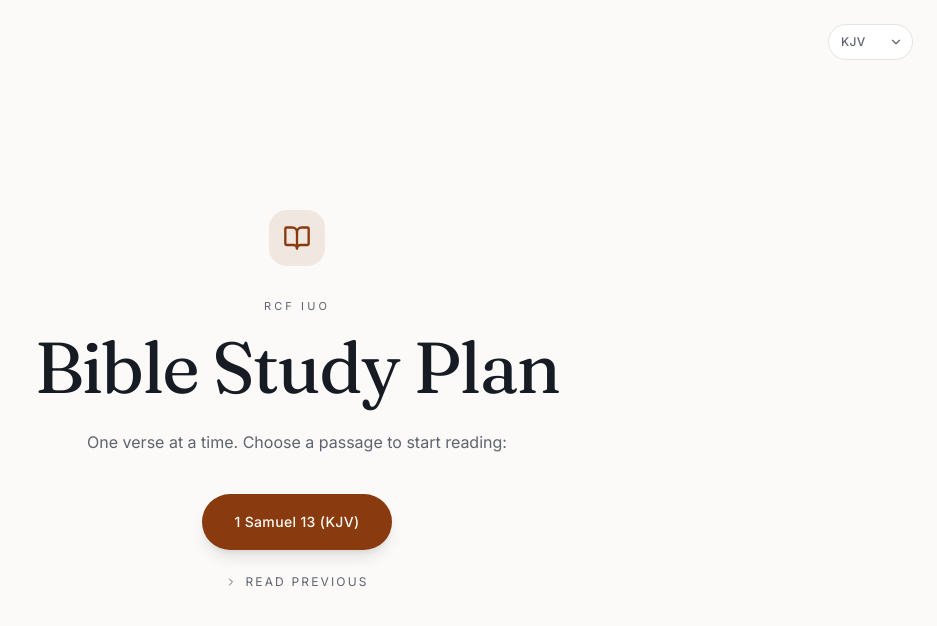
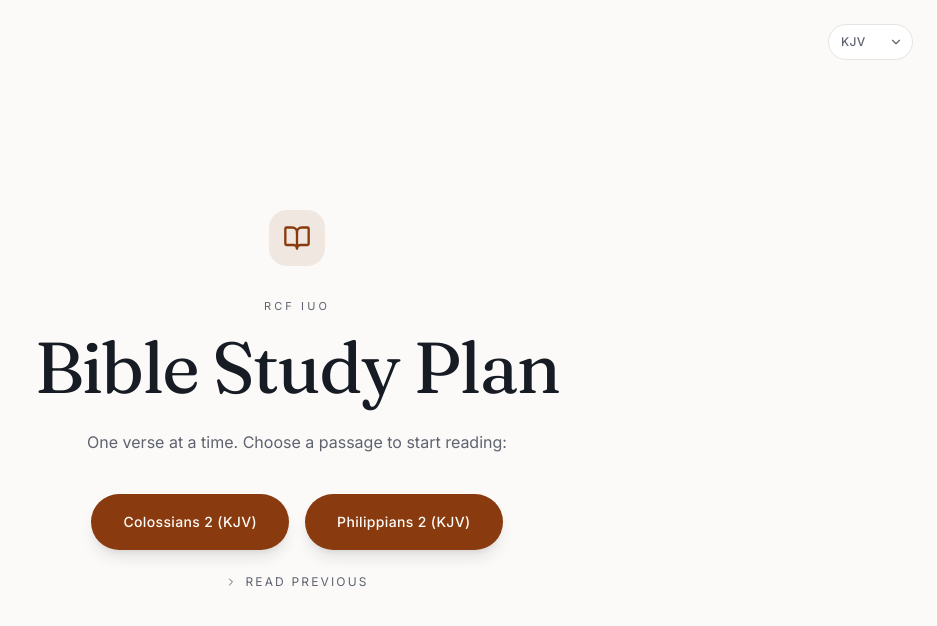
Before and after one commit to devabraham001-eng/rcf-iuo-bible-site-, a React (Vite) app: page / in a window 1280 px wide. Shown: the top 626 px of the page, without its empty margins (343-1280 px from the left). Built offline with nearby package versions, Linux system fonts and the light colour scheme.

Commit message:
Update today's scripture to Colossians 2 and Philippians 2 (KJV), move 1 Samuel 13 to previous

```diff
--- a/src/routes/index.tsx
+++ b/src/routes/index.tsx
@@ -27,6 +27,69 @@ const VERSIONS = [
 ];
 
 const PASSAGES: PassageData[] = [
+  {
+    reference: "Colossians 2 (KJV)",
+    verses: [
+      { book: "Colossians", chapter: 2, verse: 1, text: "For I would that ye knew what great conflict I have for you, and for them at Laodicea, and for as many as have not seen my face in the flesh;" },
+      { book: "Colossians", chapter: 2, verse: 2, text: "That their hearts might be comforted, being knit together in love, and unto all riches of the full assurance of understanding, to the acknowledgement of the mystery of God, and of the Father, and of Christ;" },
+      { book: "Colossians", chapter: 2, verse: 3, text: "In whom are hid all the treasures of wisdom and knowledge." },
+      { book: "Colossians", chapter: 2, verse: 4, text: "And this I say, lest any man should beguile you with enticing words." },
+      { book: "Colossians", chapter: 2, verse: 5, text: "For though I be absent in the flesh, yet am I with you in the spirit, joying and beholding your order, and the stedfastness of your faith in Christ." },
+      { book: "Colossians", chapter: 2, verse: 6, text: "As ye have therefore received Christ Jesus the Lord, so walk ye in him:" },
+      { book: "Colossians", chapter: 2, verse: 7, text: "Rooted and built up in him, and stablished in the faith, as ye have been taught, abounding therein with thanksgiving." },
+      { book: "Colossians", chapter: 2, verse: 8, text: "Beware lest any man spoil you through philosophy and vain deceit, after the tradition of men, after the rudiments of the world, and not after Christ." },
+      { book: "Colossians", chapter: 2, verse: 9, text: "For in him dwelleth all the fulness of the Godhead bodily." },
+      { book: "Colossians", chapter: 2, verse: 10, text: "And ye are complete in him, which is the head of all principality and power:" },
+      { book: "Colossians", chapter: 2, verse: 11, text: "In whom also ye are circumcised with the circumcision made without hands, in putting off the body of the sins of the flesh by the circumcision of Christ:" },
+      { book: "Colossians", chapter: 2, verse: 12, text: "Buried with him in baptism, wherein also ye are risen with him through the faith of the operation of God, who hath raised him from the dead." },
+      { book: "Colossians", chapter: 2, verse: 13, text: "And you, being dead in your sins and the uncircumcision of your flesh, hath he quickened together with him, having forgiven you all trespasses;" },
+      { book: "Colossians", chapter: 2, verse: 14, text: "Blotting out the handwriting of ordinances that was against us, which was contrary to us, and took it out of the way, nailing it to his cross;" },
+      { book: "Colossians", chapter: 2, verse: 15, text: "And having spoiled principalities and powers, he made a shew of them openly, triumphing over them in it." },
+      { book: "Colossians", chapter: 2, verse: 16, text: "Let no man therefore judge you in meat, or in drink, or in respect of an holyday, or of the new moon, or of the sabbath days:" },
+      { book: "Colossians", chapter: 2, verse: 17, text: "Which are a shadow of things to come; but the body is of Christ." },
+      { book: "Colossians", chapter: 2, verse: 18, text: "Let no man beguile you of your reward in a voluntary humility and worshipping of angels, intruding into those things which he hath not seen, vainly puffed up by his fleshly mind," },
+      { book: "Colossians", chapter: 2, verse: 19, text: "And not holding the Head, from which all the body by joints and bands having nourishment ministered, and knit together, increaseth with the increase of God." },
+      { book: "Colossians", chapter: 2, verse: 20, text: "Wherefore if ye be dead with Christ from the rudiments of the world, why, as though living in the world, are ye subject to ordinances," },
+      { book: "Colossians", chapter: 2, verse: 21, text: "(Touch not; taste not; handle not;" },
+      { book: "Colossians", chapter: 2, verse: 22, text: "Which all are to perish with the using;) after the commandments and doctrines of men?" },
+      { book: "Colossians", chapter: 2, verse: 23, text: "Which things have indeed a shew of wisdom in will worship, and humility, and neglecting of the body; not in any honour to the satisfying of the flesh." },
+    ],
+  },
+  {
+    reference: "Philippians 2 (KJV)",
+    verses: [
+      { book: "Philippians", chapter: 2, verse: 1, text: "If there be therefore any consolation in Christ, if any comfort of love, if any fellowship of the Spirit, if any bowels and mercies," },
+      { book: "Philippians", chapter: 2, verse: 2, text: "Fulfil ye my joy, that ye be likeminded, having the same love, being of one accord, of one mind." },
+      { book: "Philippians", chapter: 2, verse: 3, text: "Let nothing be done through strife or vainglory; but in lowliness of mind let each esteem other better than themselves." },
+      { book: "Philippians", chapter: 2, verse: 4, text: "Look not every man on his own things, but every man also on the things of others." },
+      { book: "Philippians", chapter: 2, verse: 5, text: "Let this mind be in you, which was also in Christ Jesus:" },
+      { book: "Philippians", chapter: 2, verse: 6, text: "Who, being in the form of God, thought it not robbery to be equal with God:" },
+      { book: "Philippians", chapter: 2, verse: 7, text: "But made himself of no reputation, and took upon him the form of a servant, and was made in the likeness of men:" },
+      { book: "Philippians", chapter: 2, verse: 8, text: "And being found in fashion as a man, he humbled himself, and became obedient unto death, even the death of the cross." },
+      { book: "Philippians", chapter: 2, verse: 9, text: "Wherefore God also hath highly exalted him, and given him a name which is above every name:" },
+      { book: "Philippians", chapter: 2, verse: 10, text: "That at the name of Jesus every knee should bow, of things in heaven, and things in earth, and things under the earth;" },
+      { book: "Philippians", chapter: 2, verse: 11, text: "And that every tongue should confess that Jesus Christ is Lord, to the glory of God the Father." },
+      { book: "Philippians", chapter: 2, verse: 12, text: "Wherefore, my beloved, as ye have always obeyed, not as in my presence only, but now much more in my absence, work out your own salvation with fear and trembling." },
+      { book: "Philippians", chapter: 2, verse: 13, text: "For it is God which worketh in you both to will and to do of his good pleasure." },
+      { book: "Philippians", chapter: 2, verse: 14, text: "Do all things without murmurings and disputings:" },
+      { book: "Philippians", chapter: 2, verse: 15, text: "That ye may be blameless and harmless, the sons of God, without rebuke, in the midst of a crooked and perverse nation, among whom ye shine as lights in the world;" },
+      { book: "Philippians", chapter: 2, verse: 16, text: "Holding forth the word of life; that I may rejoice in the day of Christ, that I have not run in vain, neither laboured in vain." },
+      { book: "Philippians", chapter: 2, verse: 17, text: "Yea, and if I be offered upon the sacrifice and service of your faith, I joy, and rejoice with you all." },
+      { book: "Philippians", chapter: 2, verse: 18, text: "For the same cause also do ye joy, and rejoice with me." },
+      { book: "Philippians", chapter: 2, verse: 19, text: "But I trust in the Lord Jesus to send Timotheus shortly unto you, that I also may be of good comfort, when I know your state." },
+      { book: "Philippians", chapter: 2, verse: 20, text: "For I have no man likeminded, who will naturally care for your state." },
+      { book: "Philippians", chapter: 2, verse: 21, text: "For all seek their own, not the things which are Jesus Christ's." },
+      { book: "Philippians", chapter: 2, verse: 22, text: "But ye know the proof of him, that, as a son with the father, he hath served with me in the gospel." },
+      { book: "Philippians", chapter: 2, verse: 23, text: "Him therefore I hope to send presently, so soon as I shall see how it will go with me." },
+      { book: "Philippians", chapter: 2, verse: 24, text: "But I trust in the Lord that I also myself shall come shortly." },
+      { book: "Philippians", chapter: 2, verse: 25, text: "Yet I supposed it necessary to send to you Epaphroditus, my brother, and companion in labour, and fellow soldier, but your messenger, and he that ministered to my wants." },
+      { book: "Philippians", chapter: 2, verse: 26, text: "For he longed after you all, and was full of heaviness, because that ye had heard that he had been sick." },
+      { book: "Philippians", chapter: 2, verse: 27, text: "For indeed he was sick nigh unto death: but God had mercy on him; and not on him only, but on me also, lest I should have sorrow upon sorrow." },
+      { book: "Philippians", chapter: 2, verse: 28, text: "I sent him therefore the more carefully, that, when ye see him again, ye may rejoice, and that I may be the less sorrowful." },
+      { book: "Philippians", chapter: 2, verse: 29, text: "Receive him therefore in the Lord with all gladness; and hold such in reputation:" },
+      { book: "Philippians", chapter: 2, verse: 30, text: "Because for the work of Christ he was nigh unto death, not regarding his life, to supply your lack of service toward me." },
+    ],
+  },
   {
     reference: "1 Samuel 13 (KJV)",
     verses: [
@@ -1839,7 +1902,7 @@ function ScriptureCards() {
           One verse at a time. Choose a passage to start reading:
         </p>
         <div className="mt-10 flex flex-col sm:flex-row flex-wrap justify-center gap-4">
-          {PASSAGES.slice(0, 1).map((passage) => (
+          {PASSAGES.slice(0, 2).map((passage) => (
             <button
               key={passage.reference}
               onClick={() => startWith(passage)}
@@ -1862,7 +1925,7 @@ function ScriptureCards() {
 
         {showPrevious && (
           <div className="mt-4 flex flex-col sm:flex-row flex-wrap justify-center gap-4">
-            {PASSAGES.slice(1).map((passage) => (
+            {PASSAGES.slice(2).map((passage) => (
               <button
                 key={passage.reference}
                 onClick={() => startWith(passage)}
```
